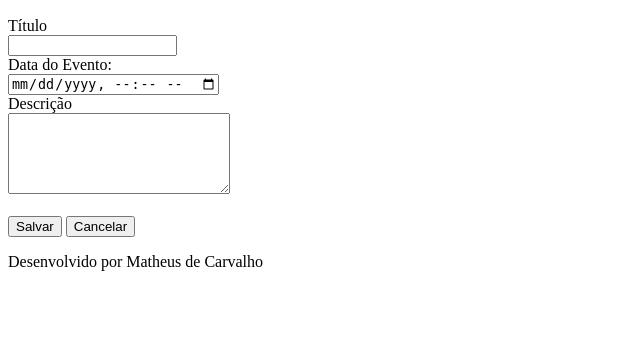
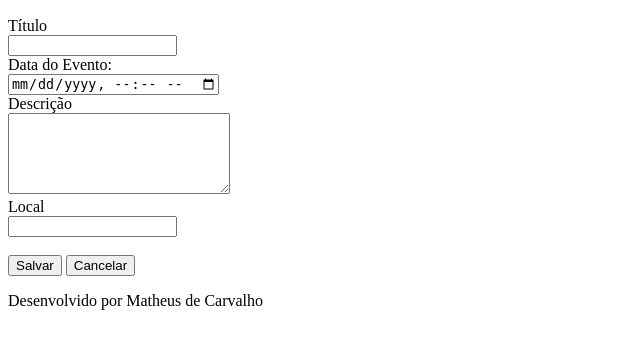
Before and after one commit to mtdecarvalho/Python, a Django app: page /agenda/evento/ in a window 1280 px wide. Shown: the part 136-485 px from the top of the page, without its empty margins (0-640 px from the left). Run offline with Django 4.2, Linux system fonts and the light colour scheme; a user stored in the database is signed in.

Commit message:
Desafios do curso feitos.

```diff
--- a/django/agenda/agenda/urls.py
+++ b/django/agenda/agenda/urls.py
@@ -26,5 +26,6 @@ urlpatterns = [
     path('', RedirectView.as_view(url='/agenda/')),
     path('login/', views.login_user),
     path('login/submit', views.submit_login),
-    path('logout/', views.logout_user)
+    path('logout/', views.logout_user),
+    path('evento/<titulo_evento>', views.get_local_evento)
 ]
--- a/django/agenda/core/models.py
+++ b/django/agenda/core/models.py
@@ -10,6 +10,7 @@ class Evento(models.Model):
     data_evento = models.DateTimeField(verbose_name='Data do Evento')
     data_criacao = models.DateTimeField(auto_now=True)
     usuario = models.ForeignKey(User, on_delete=models.CASCADE)
+    local = models.CharField(max_length=100, blank=True, null=True)
 
     # auto_now irá inserir automaticamente a datetime atual sempre que um registro for criado
     class Meta:
--- a/django/agenda/core/views.py
+++ b/django/agenda/core/views.py
@@ -1,4 +1,4 @@
-from django.shortcuts import render, redirect
+from django.shortcuts import render, redirect, HttpResponse
 from core.models import Evento
 from django.contrib.auth.decorators import login_required
 from django.contrib.auth import authenticate, login, logout
@@ -38,11 +38,13 @@ def submit_evento(request):
         titulo = request.POST.get("titulo")
         data_evento = request.POST.get("data_evento")
         descricao = request.POST.get("descricao")
+        local = request.POST.get("local")
         usuario = request.user
         Evento.objects.create(titulo=titulo,
                               data_evento=data_evento,
                               descricao=descricao,
-                              usuario=usuario)
+                              usuario=usuario,
+                              local=local)
     return redirect('/')
 
 
@@ -57,3 +59,7 @@ def lista_eventos(request):
 @login_required(login_url='/login/')
 def evento(request):
     return render(request, 'evento.html')
+
+
+def get_local_evento(request, titulo_evento):
+    return HttpResponse(f'Local do evento {titulo_evento}: {Evento.objects.get(titulo=titulo_evento).local}')
--- a/django/agenda/templates/evento.html
+++ b/django/agenda/templates/evento.html
@@ -16,6 +16,10 @@
     <label>Descrição</label>
     <br>
     <textarea name="descricao" rows="5" cols="25"></textarea>
+    <br>
+    <label>Local</label>
+    <br>
+    <input type="text" name="local" size="18">
     <br><br>
 
     <button type="submit">Salvar</button>
```
Also changed, not shown: django/agenda/core/migrations/0003_evento_local.py (added), django/agenda/db.sqlite3.
